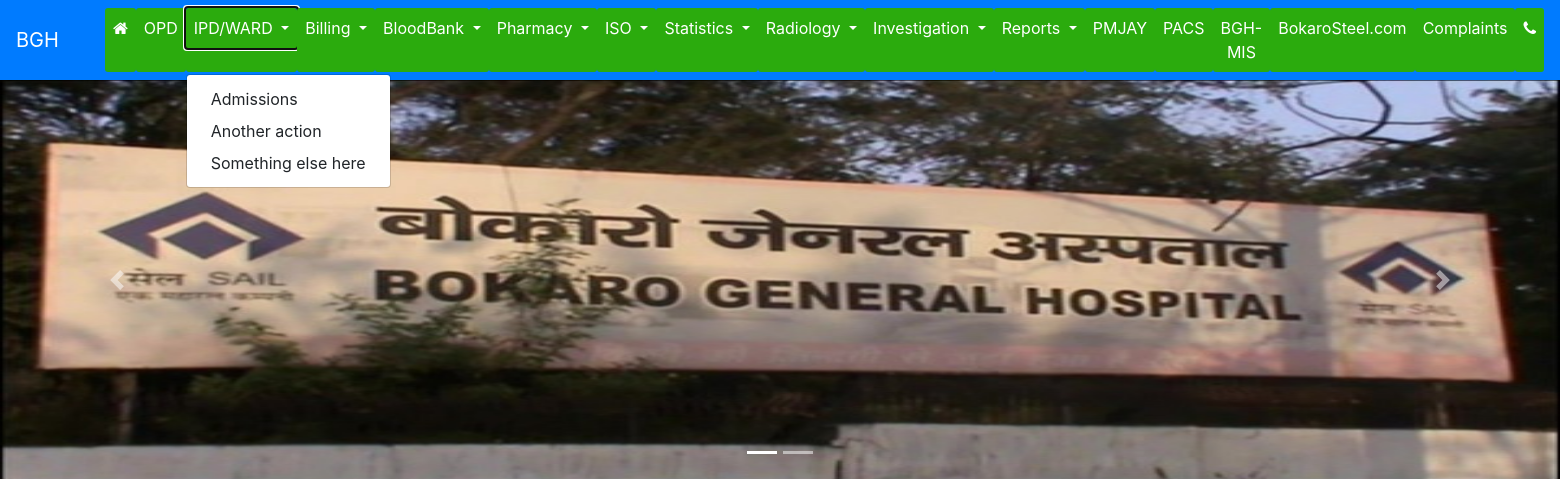
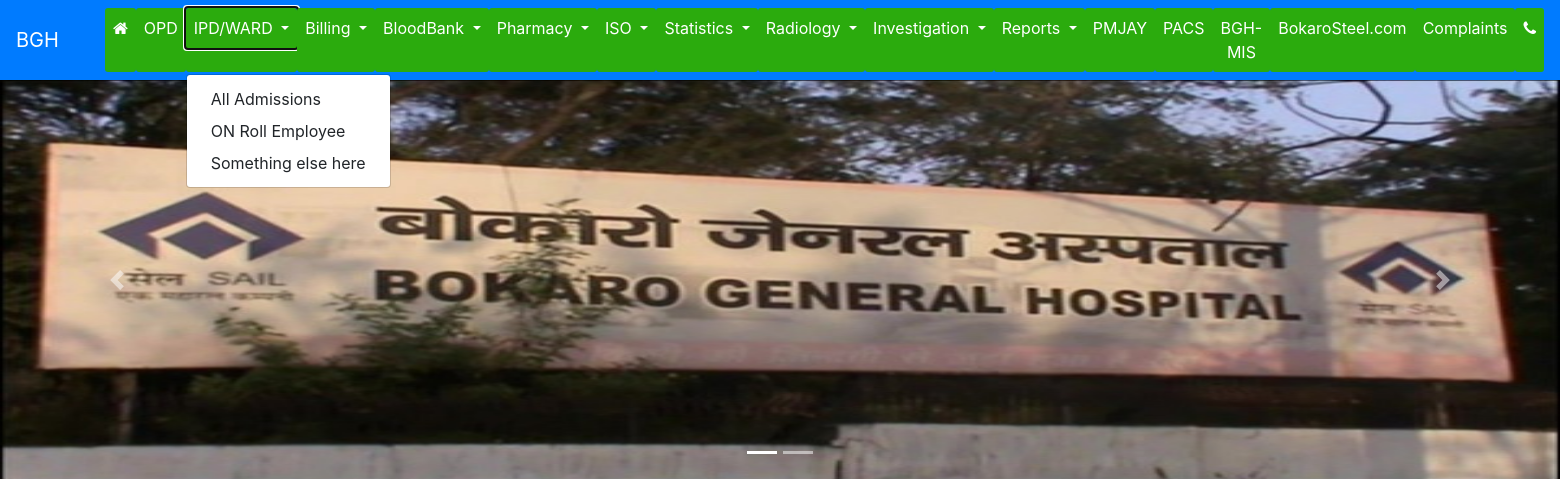
Before and after one commit to sharadk1150/bgh_web, a PHP site: page /bgh_main.php in a window 1560 px wide, after a click on "IPD/WARD"; the page is wider, and only the part inside the window is pictured. Shown: the top 479 px of that part. Run offline with PHP 8.4, Linux system fonts and the light colour scheme; the visitor is signed in with stand-in values (Sample User, id 1).

Commit message:
get_adm_employee 	get_adm_employee.php

```diff
--- a/bgh_main.php
+++ b/bgh_main.php
@@ -95,8 +95,8 @@
                 IPD/WARD
               </a>
               <div class="dropdown-menu" aria-labelledby="navbarDropdownMenuLink">
-                <a class="dropdown-item" href="get_adm_date.php">Admissions</a>
-                <a class="dropdown-item" href="#">Another action</a>
+                <a class="dropdown-item" href="get_adm_date.php">All Admissions</a>
+                <a class="dropdown-item" href="get_adm_employee.php">ON Roll Employee</a>
                 <a class="dropdown-item" href="#">Something else here</a>
               </div>
             </li>
```
Also changed, not shown: get_adm_date.php (+8 -0 lines).
